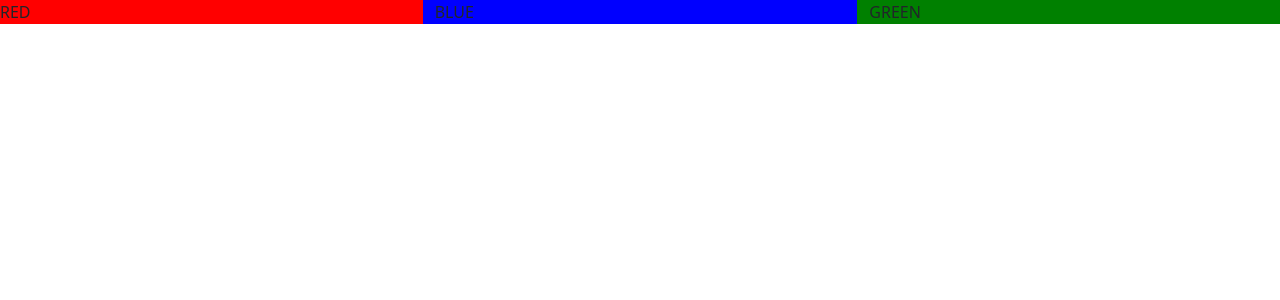
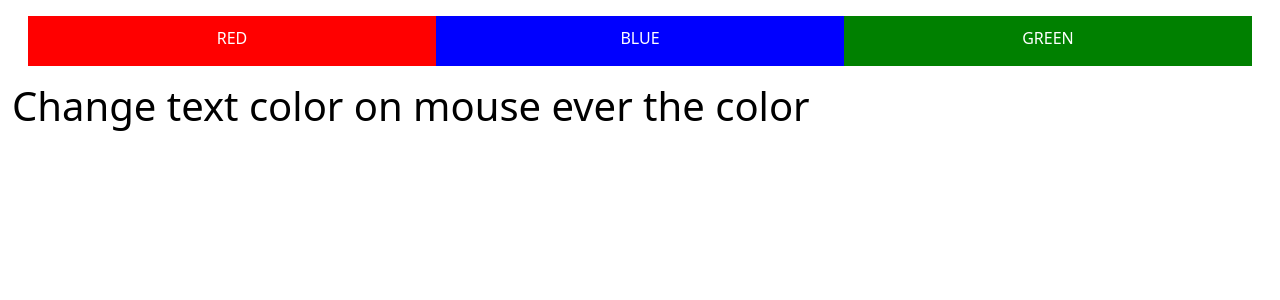
Before and after one commit to Himanshu12866/shop, a React (Create React App) app: page / in a window 1280 px wide. Shown: the top 300 px of the page. Built offline with nearby package versions, Linux system fonts and the light colour scheme.

Commit message:
"Added state and event handlers to ClassBinding component to change text color on mouse over"

```diff
--- a/src/components/class-binding.jsx
+++ b/src/components/class-binding.jsx
@@ -1,14 +1,29 @@
+import { useState } from "react"
 
 
 
-export default function ClassBinding(){
-    return(
-        <div>
-          <div className="row">
-            <div className="col-4" style={{backgroundColor:"red"}}>RED</div>
-            <div className="col-4" style={{backgroundColor:"blue"}}>BLUE</div>
-            <div className="col-4" style={{backgroundColor:"green"}}>GREEN</div>
-          </div>
+export default function ClassBinding() {
+
+    const [rang, setColor] = useState({
+        color: "black"
+    })
+    function ChangeColor(e) {
+        setColor({ color: e.target.id })
+    }
+    function OriginalColor() {
+        setColor({color:"black"})
+    }
+    return (
+        <div className="container-fluid">
+            <div className="row m-3">
+                <div onMouseOver={ChangeColor} onMouseOut={OriginalColor} id="red" className="col-4" style={{ height: "50px", color: "white", textAlign: "center", padding: "10px", backgroundColor: "red" }}>RED</div>
+                <div onMouseOver={ChangeColor} onMouseOut={OriginalColor} id="blue" className="col-4" style={{ height: "50px", color: "white", textAlign: "center", padding: "10px", backgroundColor: "blue" }}>BLUE</div>
+                <div onMouseOver={ChangeColor} onMouseOut={OriginalColor} id="green" className="col-4" style={{ height: "50px", color: "white", textAlign: "center", padding: "10px", backgroundColor: "green" }}>GREEN</div>
+            </div>
+
+            <div>
+                <h1 style={rang}>Change text color on mouse ever the color</h1>
+            </div>
         </div>
     )
 }
```
